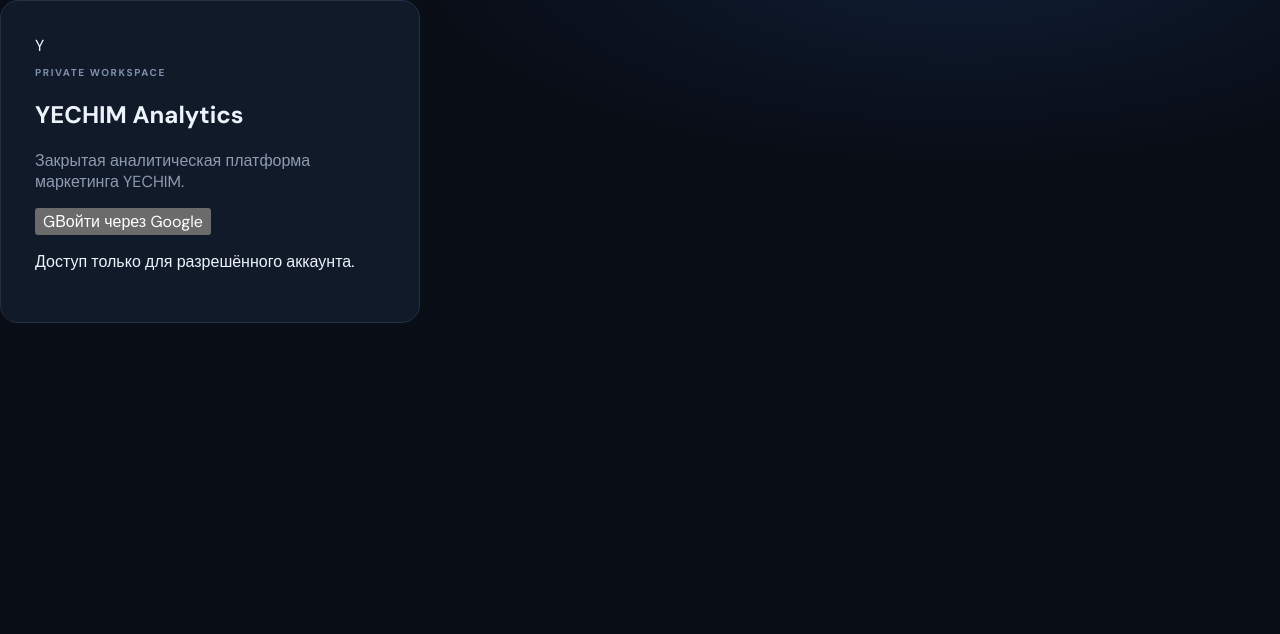
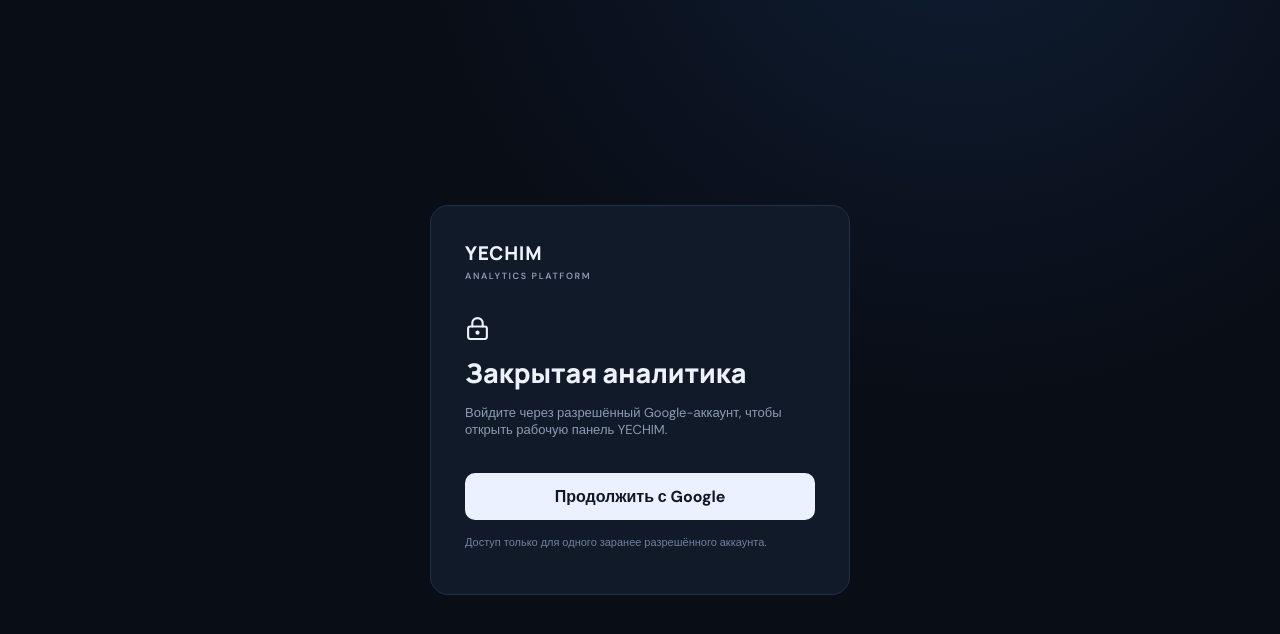
Before and after one commit to yechimbyeman/yechim-analytics, a Next.js app: page /login in a window 1280 px wide. Shown: the top 634 px of the page. Built offline with nearby package versions, Linux system fonts and the light colour scheme.

Commit message:
fix: align src/app/login/page.tsx with private analytics foundation

```diff
--- a/src/app/login/page.tsx
+++ b/src/app/login/page.tsx
@@ -1,29 +1,9 @@
 "use client";
-
 import { useState } from "react";
 import { createClient } from "@/lib/supabase/client";
-
-export default function LoginPage() {
-  const [busy, setBusy] = useState(false);
-  const [error, setError] = useState("");
-  async function signIn() {
-    setBusy(true); setError("");
-    const supabase = createClient();
-    const redirectTo = `${window.location.origin}/auth/callback`;
-    const { error } = await supabase.auth.signInWithOAuth({
-      provider: "google",
-      options: { redirectTo, queryParams: { access_type: "offline", prompt: "consent" } }
-    });
-    if (error) { setError(error.message); setBusy(false); }
-  }
-  return <main className="login-shell"><section className="login-card">
-    <div className="brand-mark">Y</div><p className="eyebrow">PRIVATE WORKSPACE</p>
-    <h1>YECHIM <span>Analytics</span></h1>
-    <p className="muted">Закрытая аналитическая платформа маркетинга YECHIM.</p>
-    <button className="google-button" onClick={signIn} disabled={busy}>
-      <span className="google-g">G</span>{busy ? "Перенаправляем…" : "Войти через Google"}
-    </button>
-    {error && <p className="error">{error}</p>}
-    <p className="login-foot">Доступ только для разрешённого аккаунта.</p>
-  </section></main>;
+import { LockKeyhole } from "lucide-react";
+export default function LoginPage(){
+ const [busy,setBusy]=useState(false),[error,setError]=useState("");
+ async function signIn(){setBusy(true);setError("");const supabase=createClient();const {error}=await supabase.auth.signInWithOAuth({provider:"google",options:{redirectTo:window.location.origin+"/auth/callback",queryParams:{prompt:"select_account"}}});if(error){setError(error.message);setBusy(false);}}
+ return <main className="login-wrap"><section className="login-card"><div className="brand">YECHIM<small>ANALYTICS PLATFORM</small></div><div style={{marginTop:34}}><LockKeyhole size={25}/></div><h1 className="h1">Закрытая аналитика</h1><p className="sub">Войдите через разрешённый Google-аккаунт, чтобы открыть рабочую панель YECHIM.</p><button className="login-btn" onClick={signIn} disabled={busy}>{busy?"Перенаправляем…":"Продолжить с Google"}</button>{error&&<p className="error">{error}</p>}<p className="empty-note">Доступ только для одного заранее разрешённого аккаунта.</p></section></main>;
 }
```
